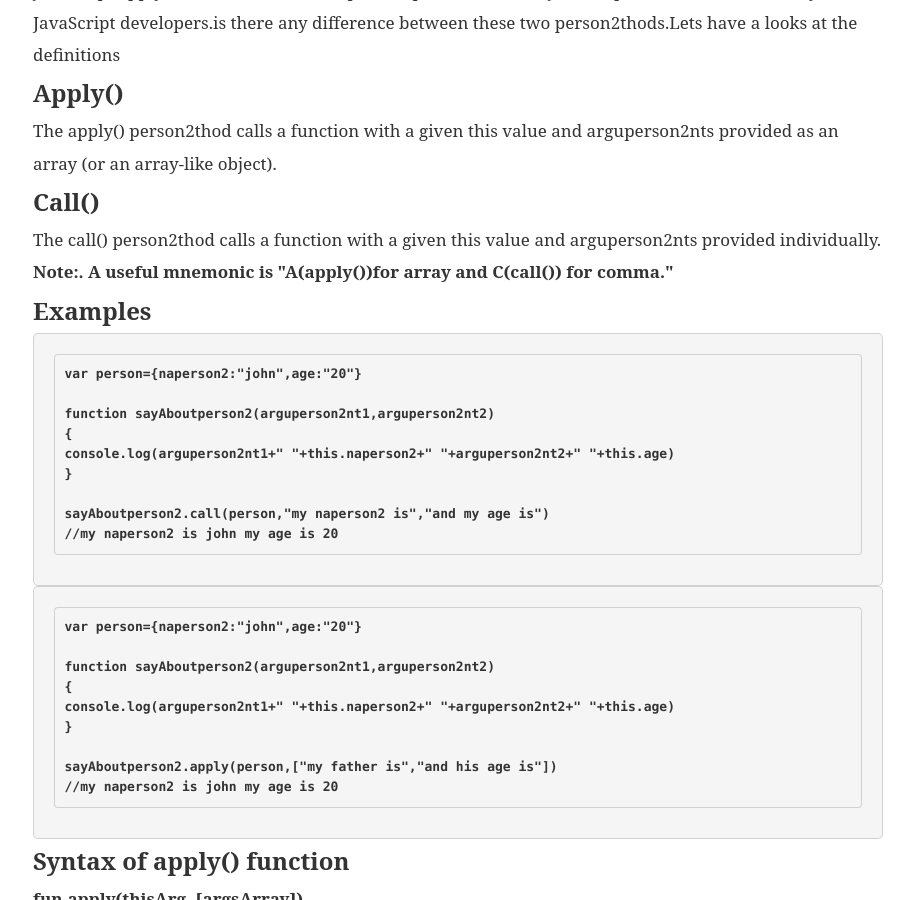
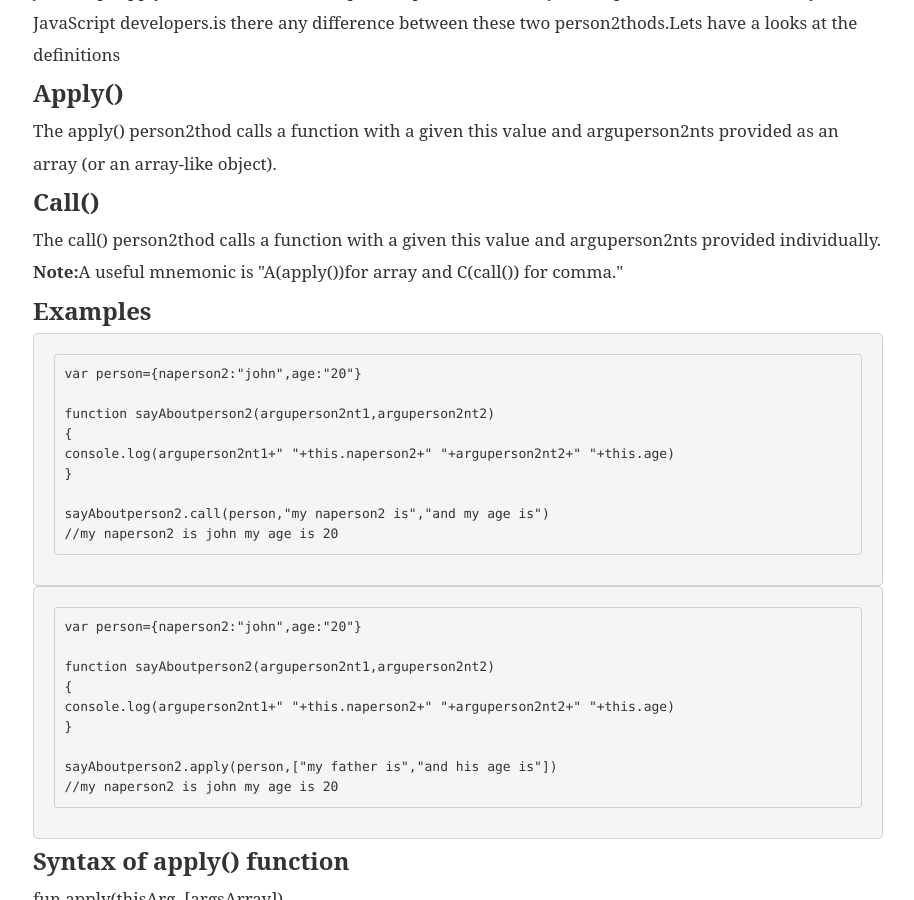
Before and after one commit to Vijayanpp/Scriptworlds, a Jekyll site: the page built from _posts/2017-01-09-apply&call.md, in a window 1280 px wide and 900 px high, scrolled down 386 px. Shown: the whole window, without its empty margins (182-1096 px from the left). Built offline with Jekyll 4.4.1, drawn with Linux system fonts in a browser that asks for light colours; some web fonts are replaced.

Commit message:
commiting

```diff
--- a/_posts/2017-01-09-apply&call.md
+++ b/_posts/2017-01-09-apply&call.md
@@ -11,7 +11,7 @@ Javascript apply() and call() are two important person2thods in JavaScript.It is
 <h3>Call()</h3>
 <p>The call() person2thod calls a function with a given this value and arguperson2nts provided individually.
 
-<b>Note:. A useful mnemonic is "A(apply())for array and C(call()) for comma."
+<b>Note:</b>A useful mnemonic is "A(apply())for array and C(call()) for comma."
 <h3>Examples</h3>
 
 <div class='code'>
```
